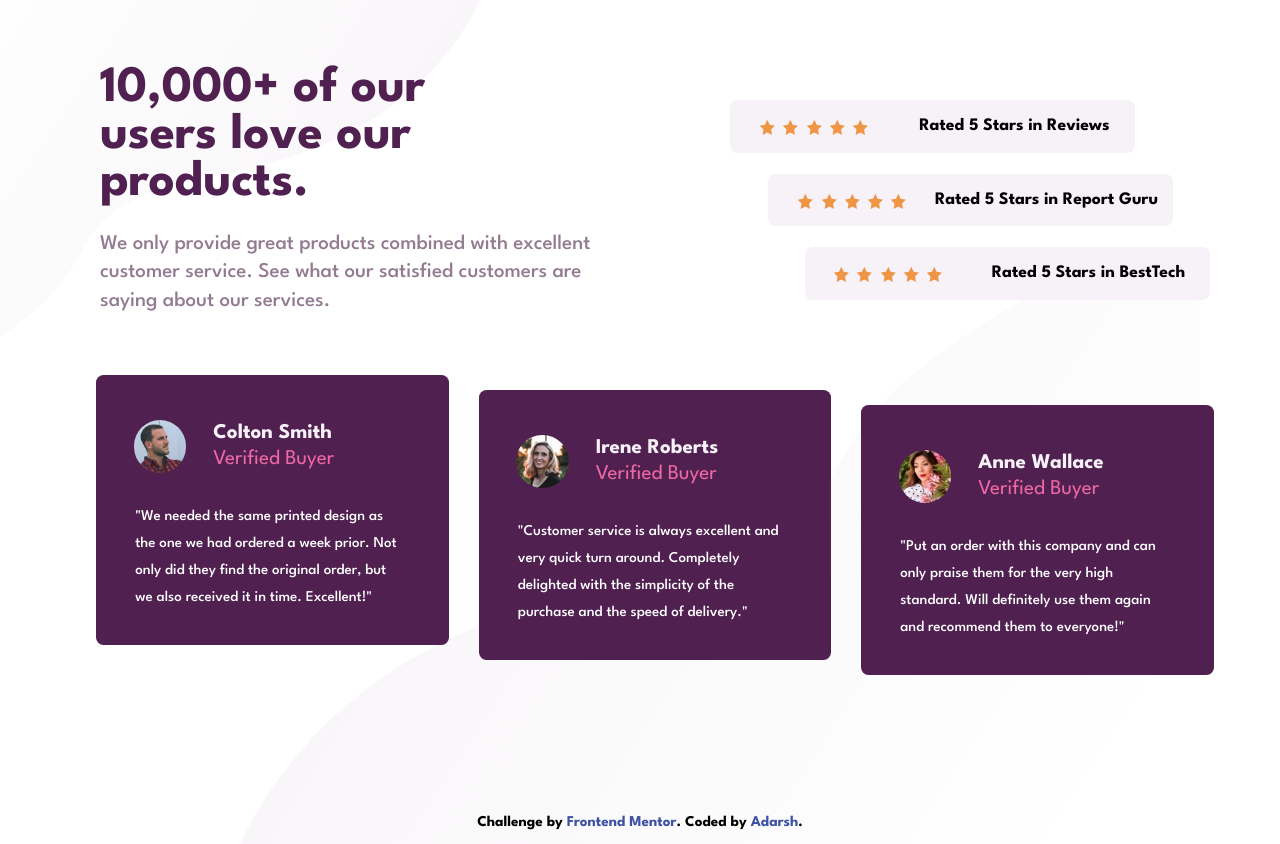
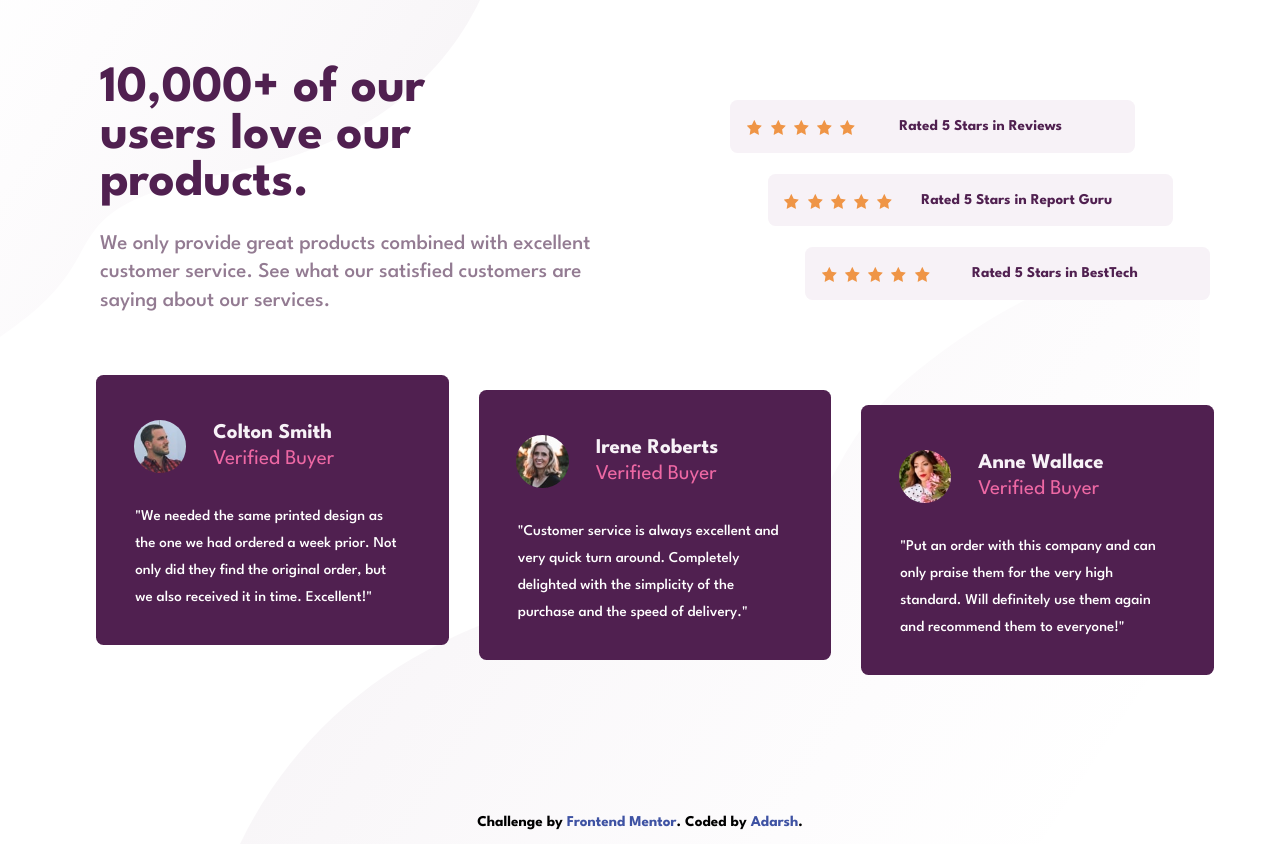
Before and after one commit to adarsh78/Social-Proof-Section-Master, a plain HTML site: page index.html in a window 1280 px wide. Drawn offline with Linux system fonts and the light colour scheme.

Commit message:
HTML File Updated
HTML File Updated

```diff
--- a/index.html
+++ b/index.html
@@ -26,7 +26,7 @@
         <img src="images/icon-star.svg" alt="icon-star">
         <img src="images/icon-star.svg" alt="icon-star">
       </div>
-        <h3>Rated 5 Stars in Reviews</h3>
+       <h2>Rated 5 Stars in Reviews</h2>
       </div>
 
       <div class="frag-2">
@@ -37,7 +37,7 @@
           <img src="images/icon-star.svg" alt="icon-star">
           <img src="images/icon-star.svg" alt="icon-star">
         </div>
-        <h3>Rated 5 Stars in Report Guru</h3>
+        <h2>Rated 5 Stars in Report Guru</h2>
       </div>
 
       <div class="frag-3">
@@ -48,7 +48,7 @@
           <img src="images/icon-star.svg" alt="icon-star">
           <img src="images/icon-star.svg" alt="icon-star">
         </div>
-        <h3>Rated 5 Stars in BestTech</h3>
+        <h2>Rated 5 Stars in BestTech</h2>
       </div>
       </div>
       </div>
```
